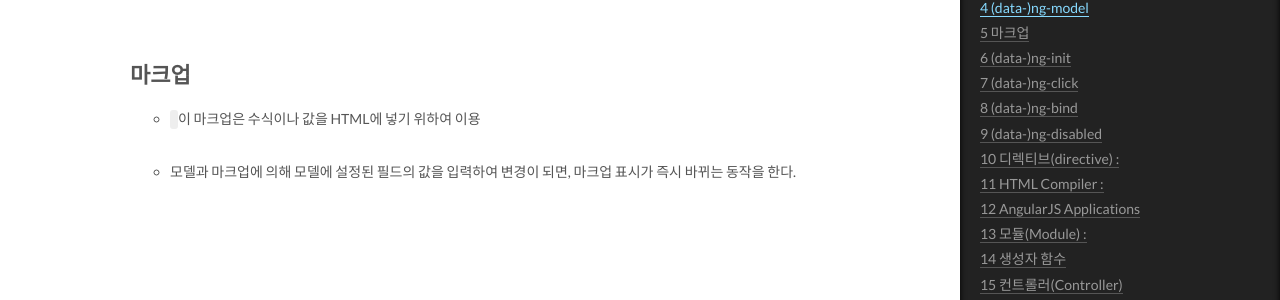
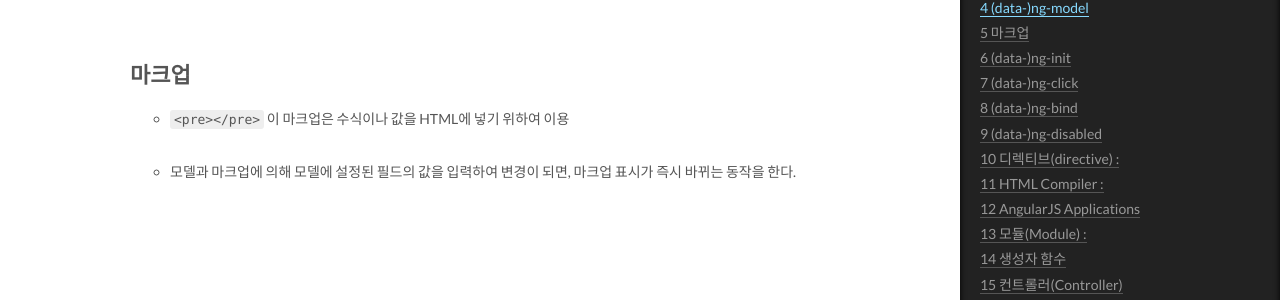
Before and after one commit to doozi316/doozi316.github.io, a Jekyll site: the page built from _posts/2020-02-14-Angular1.md, in a window 1280 px wide and 1400 px high, scrolled down 1574 px. Shown: the part 150-450 px from the top of the window. Built offline with Jekyll 4.4.1, drawn with Linux system fonts in a browser that asks for light colours.

```diff
--- a/_posts/2020-02-14-Angular1.md
+++ b/_posts/2020-02-14-Angular1.md
@@ -72,7 +72,7 @@ excerpt: "AngularJS의 기초에 대해 알아보자"
 
 # 마크업
 
-- <code> {{}} </code> 이 마크업은 수식이나 값을 HTML에 넣기 위하여 이용
+- <code><pre>{{}}</pre></code> 이 마크업은 수식이나 값을 HTML에 넣기 위하여 이용
 
 - 모델과 마크업에 의해 모델에 설정된 필드의 값을 입력하여 변경이 되면, 마크업 표시가 즉시 바뀌는 동작을 한다.
 
```
